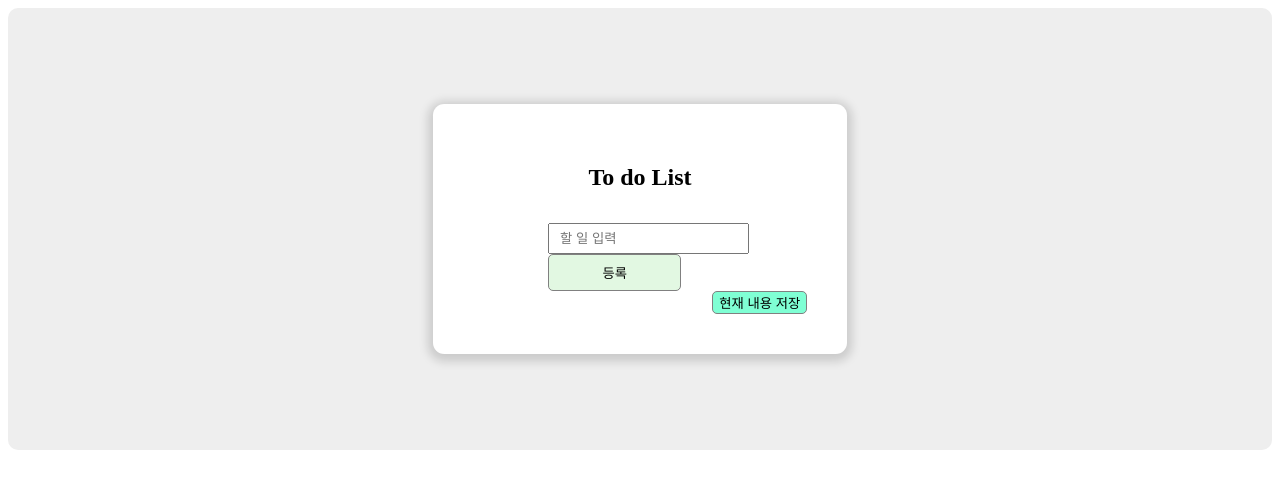
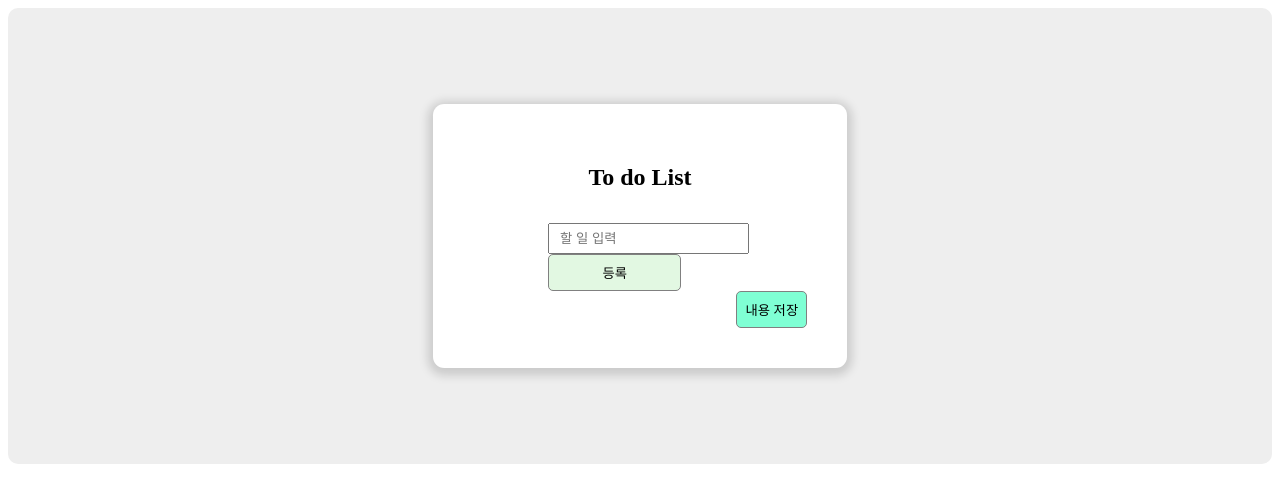
Before and after one commit to Tuna523/make-todo, a Next.js app: page / in a window 1280 px wide. Shown: the top 502 px of the page. Built offline with nearby package versions, Linux system fonts and the light colour scheme.

Commit message:
코드 수정, 저장버튼 크기 조정

```diff
--- a/components/Inputbox.tsx
+++ b/components/Inputbox.tsx
@@ -1,4 +1,4 @@
-import React, { useEffect, useState } from "react";
+import React, { useState } from "react";
 import { TodoList } from "../pages";
 
 const Inputbox: React.FC<{
--- a/pages/index.tsx
+++ b/pages/index.tsx
@@ -86,7 +86,7 @@ const Home: React.FC<NextPage> = () => {
 
           <Inputbox newTodos={newTodos} handleTodoListAdd={handleTodoListAdd} saveList={saveList}/>
 
-          <div className="save_button_wrap"><button className="save_button" onClick={(event)=>{event.preventDefault(); saveList()}}>현재 내용 저장</button></div>
+          <div className="save_button_wrap"><button className="save_button" onClick={(event)=>{event.preventDefault(); saveList()}}>내용 저장</button></div>
           </div>
       </div>
     </section>
--- a/styles/globals.css
+++ b/styles/globals.css
@@ -138,4 +138,5 @@
     border-radius: 5px;
     float: right;
     cursor: pointer;
+    padding: 0.5rem;
 }
```
